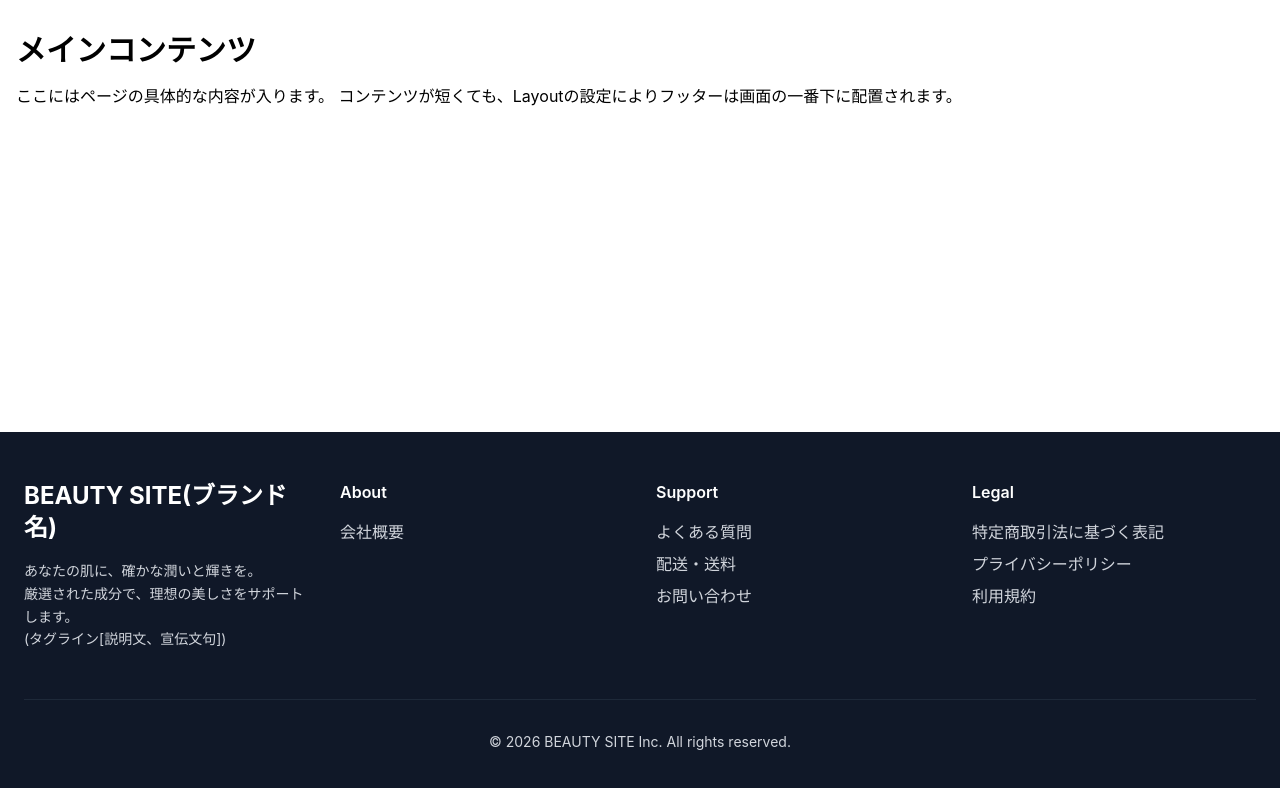
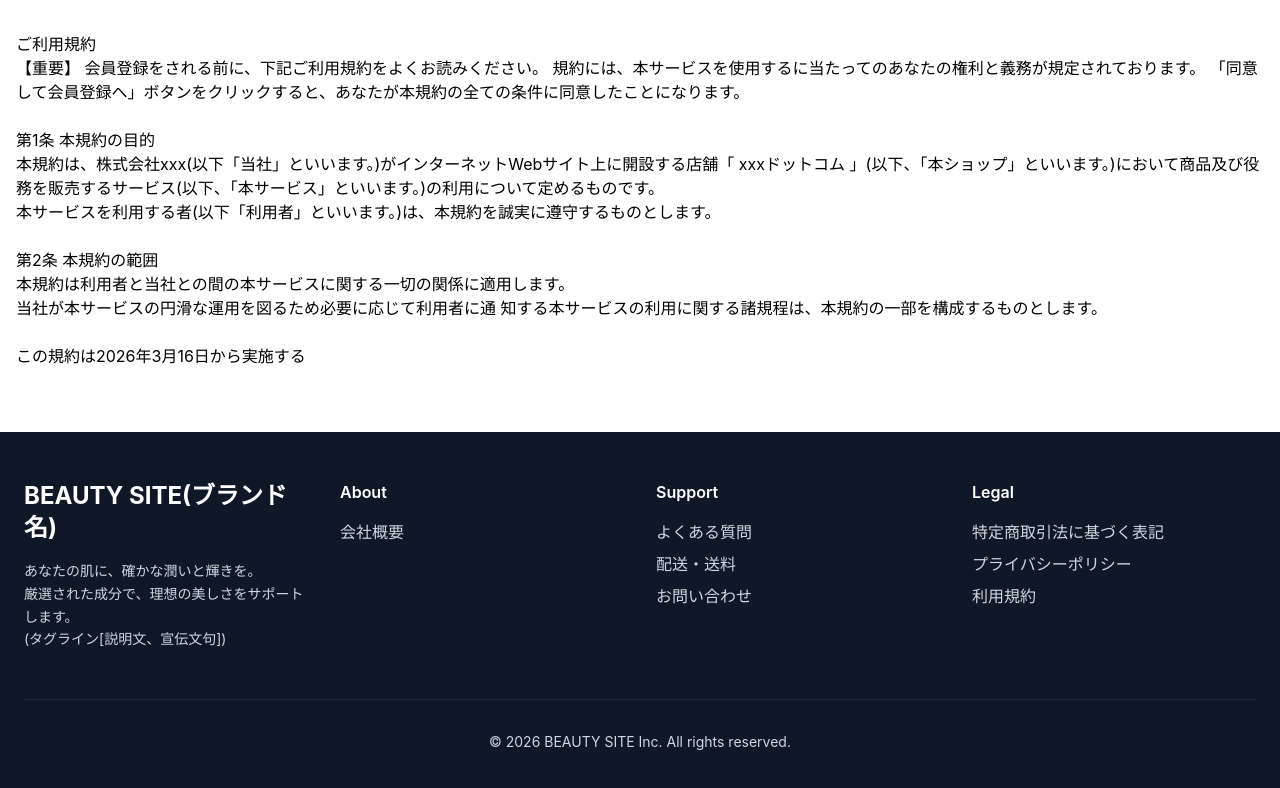
Before and after one commit to veloyamigiku/spa-store, a React (Vite) app: page /terms-of-service in a window 1280 px wide. Shown: the top 788 px of the page. Built offline with nearby package versions, Linux system fonts and the light colour scheme.

Commit message:
・ルーティングを導入する。 ・利用規約のページを追加する。

```diff
--- a/package.json
+++ b/package.json
@@ -13,6 +13,7 @@
     "@tailwindcss/vite": "^4.2.2",
     "react": "^19.2.4",
     "react-dom": "^19.2.4",
+    "react-router": "^7.14.0",
     "tailwindcss": "^4.2.2"
   },
   "devDependencies": {
--- a/src/App.tsx
+++ b/src/App.tsx
@@ -3,19 +3,24 @@
 //import viteLogo from './assets/vite.svg'
 //import heroImg from './assets/hero.png'
 //import './App.css'
+import { BrowserRouter, Route, Routes } from 'react-router'
 
-import Layout from "./Layout"
+import Home from './components/Home'
+import Layout from './Layout'
+import TermsOfService from './components/terms-of-service/TermsOfService'
+
 
 function App() {
 
   return (
-    <Layout>
-      <h1 className="text-3xl font-bold">メインコンテンツ</h1>
-      <p className="mt-4">
-        ここにはページの具体的な内容が入ります。
-        コンテンツが短くても、Layoutの設定によりフッターは画面の一番下に配置されます。
-      </p>
-    </Layout>
+    <BrowserRouter>
+      <Layout>
+        <Routes>
+          <Route path="/" element={<Home />} />
+          <Route path="/terms-of-service" element={<TermsOfService />} />
+        </Routes>
+      </Layout>
+    </BrowserRouter>
   )
   /*const [count, setCount] = useState(0)
 
--- a/src/components/Footer.tsx
+++ b/src/components/Footer.tsx
@@ -50,7 +50,7 @@ const footerSections: FooterSection[] = [
       },
       {
         label: '利用規約',
-        href: '#'
+        href: './terms-of-service'
       },
     ]
   },
--- /dev/null
+++ b/src/components/Home.tsx
@@ -0,0 +1,15 @@
+import React from 'react'
+
+const Home: React.FC = () => {
+  return (
+    <div>
+      <h1 className="text-3xl font-bold">メインコンテンツ</h1>
+      <p className="mt-4">
+        ここにはページの具体的な内容が入ります。
+        コンテンツが短くても、Layoutの設定によりフッターは画面の一番下に配置されます。
+      </p>
+    </div>
+  )
+}
+
+export default Home
--- /dev/null
+++ b/src/components/terms-of-service/Preamble.tsx
@@ -0,0 +1,18 @@
+import React from "react";
+
+const Preamble: React.FC = () => {
+
+  return (
+    <div>
+      <div>ご利用規約</div>
+      <div>
+        【重要】 会員登録をされる前に、下記ご利用規約をよくお読みください。
+        規約には、本サービスを使用するに当たってのあなたの権利と義務が規定されております。
+        「同意して会員登録へ」ボタンをクリックすると、あなたが本規約の全ての条件に同意したことになります。
+      </div>
+    </div>
+  )
+
+}
+
+export default Preamble
--- /dev/null
+++ b/src/components/terms-of-service/Provision.tsx
@@ -0,0 +1,18 @@
+import React from "react";
+
+interface ProvisionProps {
+  title: string
+  children: React.ReactNode
+}
+
+const Provisions: React.FC<ProvisionProps> = ({ title, children }) => {
+  return (
+    <div className="mt-6 mb-6">
+      <div>{title}</div>
+      <div>{children}</div>
+    </div>
+  )
+
+}
+
+export default Provisions
--- /dev/null
+++ b/src/components/terms-of-service/SupplementaryProvisions.tsx
@@ -0,0 +1,13 @@
+import React from "react";
+
+const SupplementrayProvisions: React.FC = () => {
+
+  return (
+    <div>
+      <div>この規約は2026年3月16日から実施する</div>
+    </div>
+  )
+
+}
+
+export default SupplementrayProvisions
--- /dev/null
+++ b/src/components/terms-of-service/TermsOfService.tsx
@@ -0,0 +1,30 @@
+import React from "react";
+import Preamble from "./Preamble";
+import SupplementrayProvisions from "./SupplementaryProvisions";
+import Provisions from "./Provision";
+
+const TermsOfService: React.FC = () => {
+
+  return (
+    <div>
+
+      <Preamble />
+
+      <Provisions title="第1条 本規約の目的">
+        <div>本規約は、株式会社xxx(以下「当社」といいます。)がインターネットWebサイト上に開設する店舗「 xxxドットコム 」(以下、「本ショップ」といいます。)において商品及び役務を販売するサービス(以下、「本サービス」といいます。)の利用について定めるものです。</div>
+        <div>本サービスを利用する者(以下「利用者」といいます。)は、本規約を誠実に遵守するものとします。</div>
+      </Provisions>
+
+      <Provisions title="第2条 本規約の範囲">
+        <div>本規約は利用者と当社との間の本サービスに関する一切の関係に適用します。</div>
+        <div>当社が本サービスの円滑な運用を図るため必要に応じて利用者に通 知する本サービスの利用に関する諸規程は、本規約の一部を構成するものとします。</div>
+      </Provisions>
+
+      <SupplementrayProvisions />
+
+    </div>
+  )
+
+}
+
+export default TermsOfService
```
Also changed, not shown: 1 other file (tests, documents, lock files or other folders).
